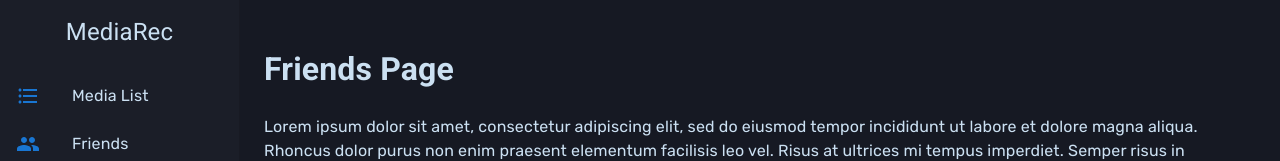
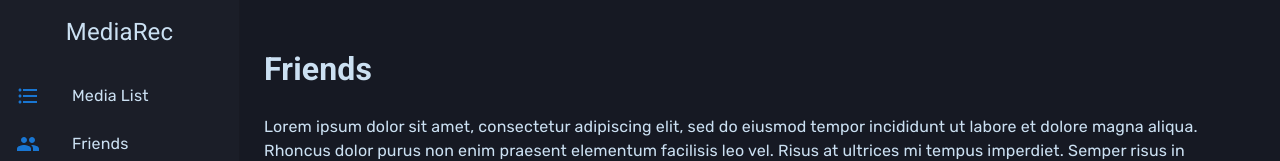
Before and after one commit to bedrio/MediaRec.me, a React (Create React App) app in the folder media-rec/: page /friends in a window 1280 px wide. Shown: the top 161 px of the page. Built offline with nearby package versions, Linux system fonts and the light colour scheme.

Commit message:
Small aesthetic changes

```diff
--- a/media-rec/src/components/Nav.js
+++ b/media-rec/src/components/Nav.js
@@ -5,7 +5,6 @@ import Box from "@mui/material/Box";
 import MuiDrawer from "@mui/material/Drawer";
 import List from "@mui/material/List";
 import CssBaseline from "@mui/material/CssBaseline";
-import Divider from "@mui/material/Divider";
 import ListItem from "@mui/material/ListItem";
 import ListItemIcon from "@mui/material/ListItemIcon";
 import ListItemText from "@mui/material/ListItemText";
--- a/media-rec/src/pages/Friends.jsx
+++ b/media-rec/src/pages/Friends.jsx
@@ -2,9 +2,9 @@ import React from 'react'
 
 function Friends() {
     return (
-        <div>
-            <h1>Friends Page</h1>
-        </div>
+        <>
+            <h1>Friends</h1>
+        </>
     )
 }
 
--- a/media-rec/src/pages/Notifications.jsx
+++ b/media-rec/src/pages/Notifications.jsx
@@ -2,9 +2,9 @@ import React from 'react'
 
 function Notifications() {
     return (
-        <div>
-            <h1>Notifications Page</h1>
-        </div>
+        <>
+            <h1>Notifications</h1>
+        </>
     )
 }
 
```
